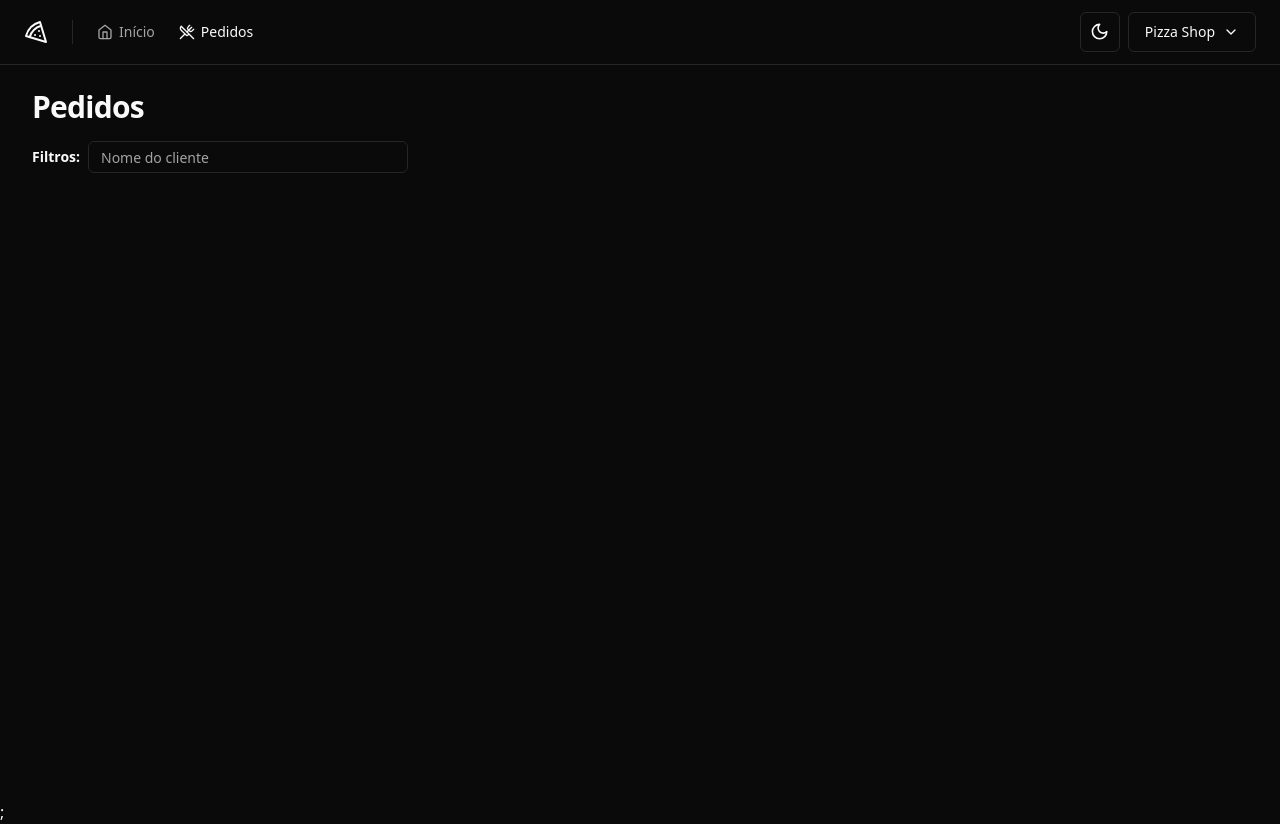
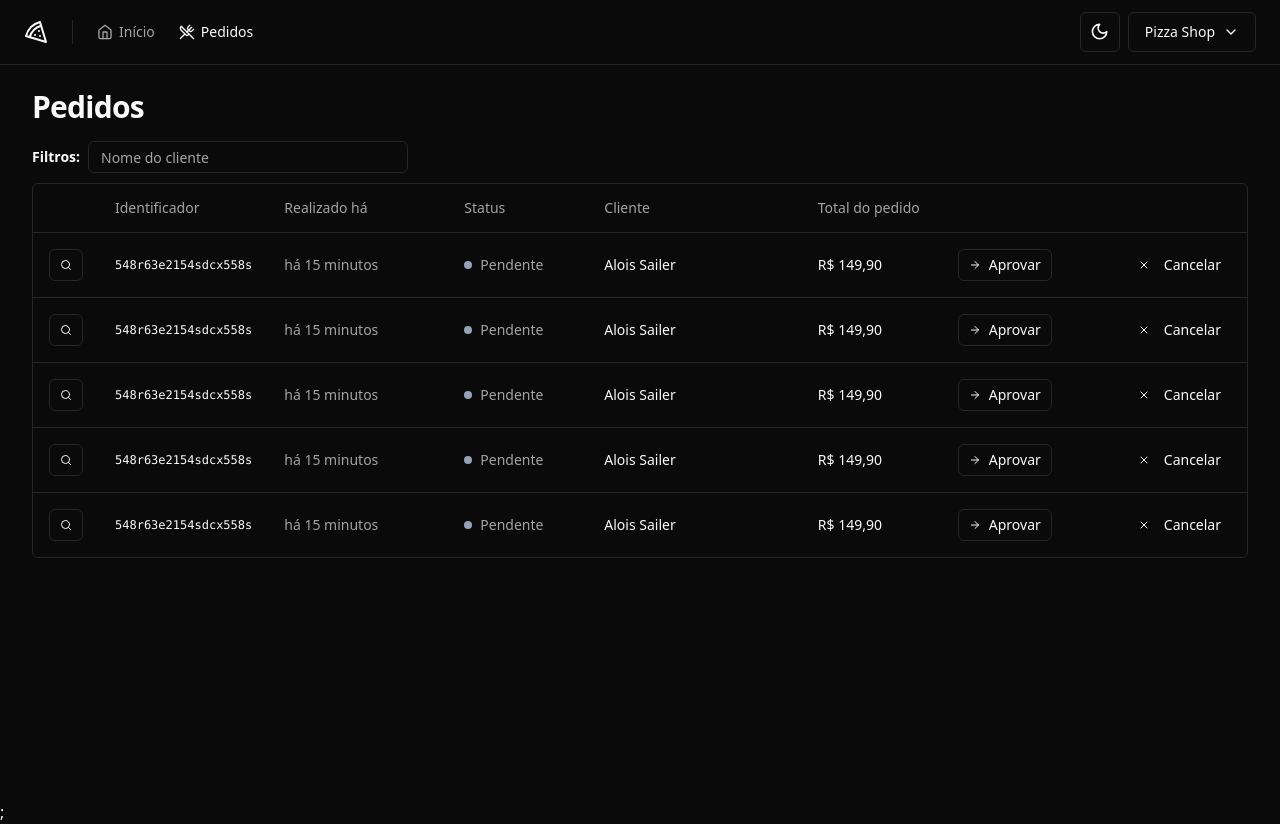
Before and after one commit to AloisSailer/pizzaShop02, a React (Vite) app in the folder pizzashop/: page /orders in a window 1280 px wide. Built offline with nearby package versions, Linux system fonts and the light colour scheme.

Commit message:
listagem dos pedidos

```diff
--- a/pizzashop/src/components/ui/button.tsx
+++ b/pizzashop/src/components/ui/button.tsx
@@ -1,8 +1,8 @@
-import * as React from "react"
-import { Slot } from "@radix-ui/react-slot"
-import { cva, type VariantProps } from "class-variance-authority"
+import * as React from "react";
+import { Slot } from "@radix-ui/react-slot";
+import { cva, type VariantProps } from "class-variance-authority";
 
-import { cn } from "@/lib/utils"
+import { cn } from "@/lib/utils";
 
 const buttonVariants = cva(
   "inline-flex items-center justify-center whitespace-nowrap rounded-md text-sm font-medium ring-offset-background transition-colors focus-visible:outline-none focus-visible:ring-2 focus-visible:ring-ring focus-visible:ring-offset-2 disabled:pointer-events-none disabled:opacity-50",
@@ -22,6 +22,7 @@
       size: {
         default: "h-10 px-4 py-2",
         sm: "h-9 rounded-md px-3",
+        xs: "h-8 px-2.5",
         lg: "h-11 rounded-md px-8",
         icon: "h-10 w-10",
       },
@@ -30,27 +31,27 @@
       variant: "default",
       size: "default",
     },
-  }
-)
+  },
+);
 
 export interface ButtonProps
   extends React.ButtonHTMLAttributes<HTMLButtonElement>,
     VariantProps<typeof buttonVariants> {
-  asChild?: boolean
+  asChild?: boolean;
 }
 
 const Button = React.forwardRef<HTMLButtonElement, ButtonProps>(
   ({ className, variant, size, asChild = false, ...props }, ref) => {
-    const Comp = asChild ? Slot : "button"
+    const Comp = asChild ? Slot : "button";
     return (
       <Comp
         className={cn(buttonVariants({ variant, size, className }))}
         ref={ref}
         {...props}
       />
-    )
-  }
-)
-Button.displayName = "Button"
+    );
+  },
+);
+Button.displayName = "Button";
 
-export { Button, buttonVariants }
+export { Button, buttonVariants };
--- /dev/null
+++ b/pizzashop/src/components/ui/table.tsx
@@ -0,0 +1,117 @@
+import * as React from "react"
+
+import { cn } from "@/lib/utils"
+
+const Table = React.forwardRef<
+  HTMLTableElement,
+  React.HTMLAttributes<HTMLTableElement>
+>(({ className, ...props }, ref) => (
+  <div className="relative w-full overflow-auto">
+    <table
+      ref={ref}
+      className={cn("w-full caption-bottom text-sm", className)}
+      {...props}
+    />
+  </div>
+))
+Table.displayName = "Table"
+
+const TableHeader = React.forwardRef<
+  HTMLTableSectionElement,
+  React.HTMLAttributes<HTMLTableSectionElement>
+>(({ className, ...props }, ref) => (
+  <thead ref={ref} className={cn("[&_tr]:border-b", className)} {...props} />
+))
+TableHeader.displayName = "TableHeader"
+
+const TableBody = React.forwardRef<
+  HTMLTableSectionElement,
+  React.HTMLAttributes<HTMLTableSectionElement>
+>(({ className, ...props }, ref) => (
+  <tbody
+    ref={ref}
+    className={cn("[&_tr:last-child]:border-0", className)}
+    {...props}
+  />
+))
+TableBody.displayName = "TableBody"
+
+const TableFooter = React.forwardRef<
+  HTMLTableSectionElement,
+  React.HTMLAttributes<HTMLTableSectionElement>
+>(({ className, ...props }, ref) => (
+  <tfoot
+    ref={ref}
+    className={cn(
+      "border-t bg-muted/50 font-medium [&>tr]:last:border-b-0",
+      className
+    )}
+    {...props}
+  />
+))
+TableFooter.displayName = "TableFooter"
+
+const TableRow = React.forwardRef<
+  HTMLTableRowElement,
+  React.HTMLAttributes<HTMLTableRowElement>
+>(({ className, ...props }, ref) => (
+  <tr
+    ref={ref}
+    className={cn(
+      "border-b transition-colors hover:bg-muted/50 data-[state=selected]:bg-muted",
+      className
+    )}
+    {...props}
+  />
+))
+TableRow.displayName = "TableRow"
+
+const TableHead = React.forwardRef<
+  HTMLTableCellElement,
+  React.ThHTMLAttributes<HTMLTableCellElement>
+>(({ className, ...props }, ref) => (
+  <th
+    ref={ref}
+    className={cn(
+      "h-12 px-4 text-left align-middle font-medium text-muted-foreground [&:has([role=checkbox])]:pr-0",
+      className
+    )}
+    {...props}
+  />
+))
+TableHead.displayName = "TableHead"
+
+const TableCell = React.forwardRef<
+  HTMLTableCellElement,
+  React.TdHTMLAttributes<HTMLTableCellElement>
+>(({ className, ...props }, ref) => (
+  <td
+    ref={ref}
+    className={cn("p-4 align-middle [&:has([role=checkbox])]:pr-0", className)}
+    {...props}
+  />
+))
+TableCell.displayName = "TableCell"
+
+const TableCaption = React.forwardRef<
+  HTMLTableCaptionElement,
+  React.HTMLAttributes<HTMLTableCaptionElement>
+>(({ className, ...props }, ref) => (
+  <caption
+    ref={ref}
+    className={cn("mt-4 text-sm text-muted-foreground", className)}
+    {...props}
+  />
+))
+TableCaption.displayName = "TableCaption"
+
+export {
+  Table,
+  TableHeader,
+  TableBody,
+  TableFooter,
+  TableHead,
+  TableRow,
+  TableCell,
+  TableCaption,
+}
--- a/pizzashop/src/pages/app/orders/orders.tsx
+++ b/pizzashop/src/pages/app/orders/orders.tsx
@@ -1,4 +1,14 @@
+import { Button } from "@/components/ui/button";
 import { Input } from "@/components/ui/input";
+import {
+  Table,
+  TableBody,
+  TableCell,
+  TableHead,
+  TableHeader,
+  TableRow,
+} from "@/components/ui/table";
+import { ArrowRight, Search, X } from "lucide-react";
 import { Helmet } from "react-helmet-async";
 
 export function Orders() {
@@ -13,6 +23,64 @@
           <span className="text-sm font-semibold">Filtros:</span>
           <Input placeholder="Nome do cliente" className="h-8 w-[320px]" />
         </form>
+        <div className="rounded-md border">
+          <Table>
+            <TableHeader>
+              <TableRow>
+                <TableHead className="w-[64px]"></TableHead>
+                <TableHead className="w-[148px]">Identificador</TableHead>
+                <TableHead className="w-[180px]">Realizado há</TableHead>
+                <TableHead className="w-[140px]">Status</TableHead>
+                <TableHead>Cliente</TableHead>
+                <TableHead className="w-[140px]">Total do pedido</TableHead>
+                <TableHead className="w-[164px]"></TableHead>
+                <TableHead className="w-[132px]"></TableHead>
+              </TableRow>
+            </TableHeader>
+            <TableBody>
+              {Array.from({ length: 5 }).map((_, i) => {
+                return (
+                  <TableRow key={i}>
+                    <TableCell>
+                      <Button variant="outline" size="xs">
+                        <Search className="h-3 w-3" />
+                        <span className="sr-only">Detalhes do pedido</span>
+                      </Button>
+                    </TableCell>
+                    <TableCell className="font-mono text-xs font-medium">
+                      548r63e2154sdcx558s
+                    </TableCell>
+                    <TableCell className="text-muted-foreground">
+                      há 15 minutos
+                    </TableCell>
+                    <TableCell>
+                      <div className="flex items-center gap-2">
+                        <span className="h-2 w-2 rounded-full bg-slate-400" />
+                        <span className="font-medium text-muted-foreground">
+                          Pendente
+                        </span>
+                      </div>
+                    </TableCell>
+                    <TableCell className="font-medium">Alois Sailer</TableCell>
+                    <TableCell className="font-medium">R$ 149,90</TableCell>
+                    <TableCell>
+                      <Button variant="outline" size="xs">
+                        <ArrowRight className="mr-2 h-3 w-3" />
+                        Aprovar
+                      </Button>
+                    </TableCell>
+                    <TableCell>
+                      <Button variant="ghost" size="xs">
+                        <X className="mr-2 h-3" />
+                        Cancelar
+                      </Button>
+                    </TableCell>
+                  </TableRow>
+                );
+              })}
+            </TableBody>
+          </Table>
+        </div>
       </div>
     </>
   );
```
